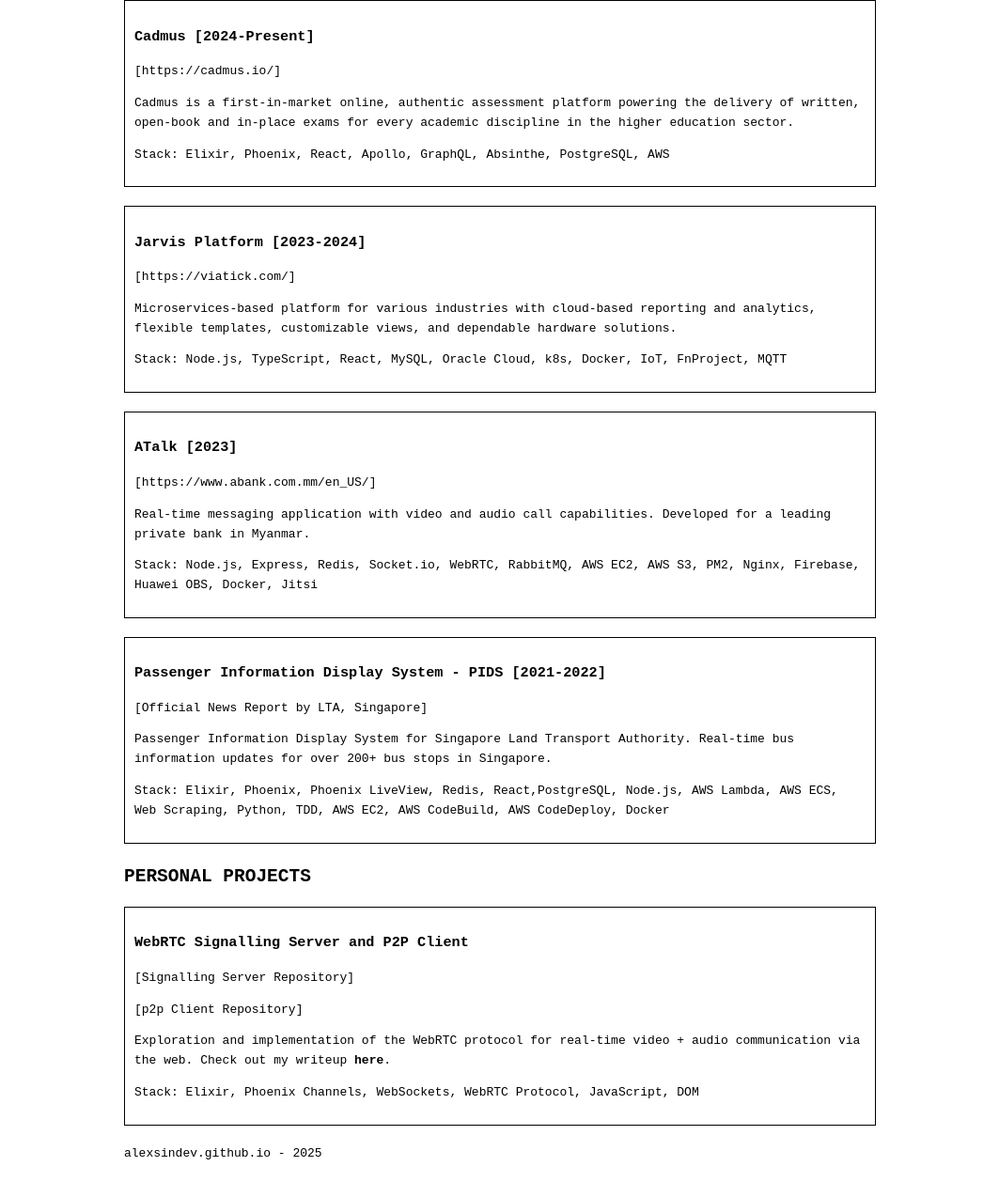
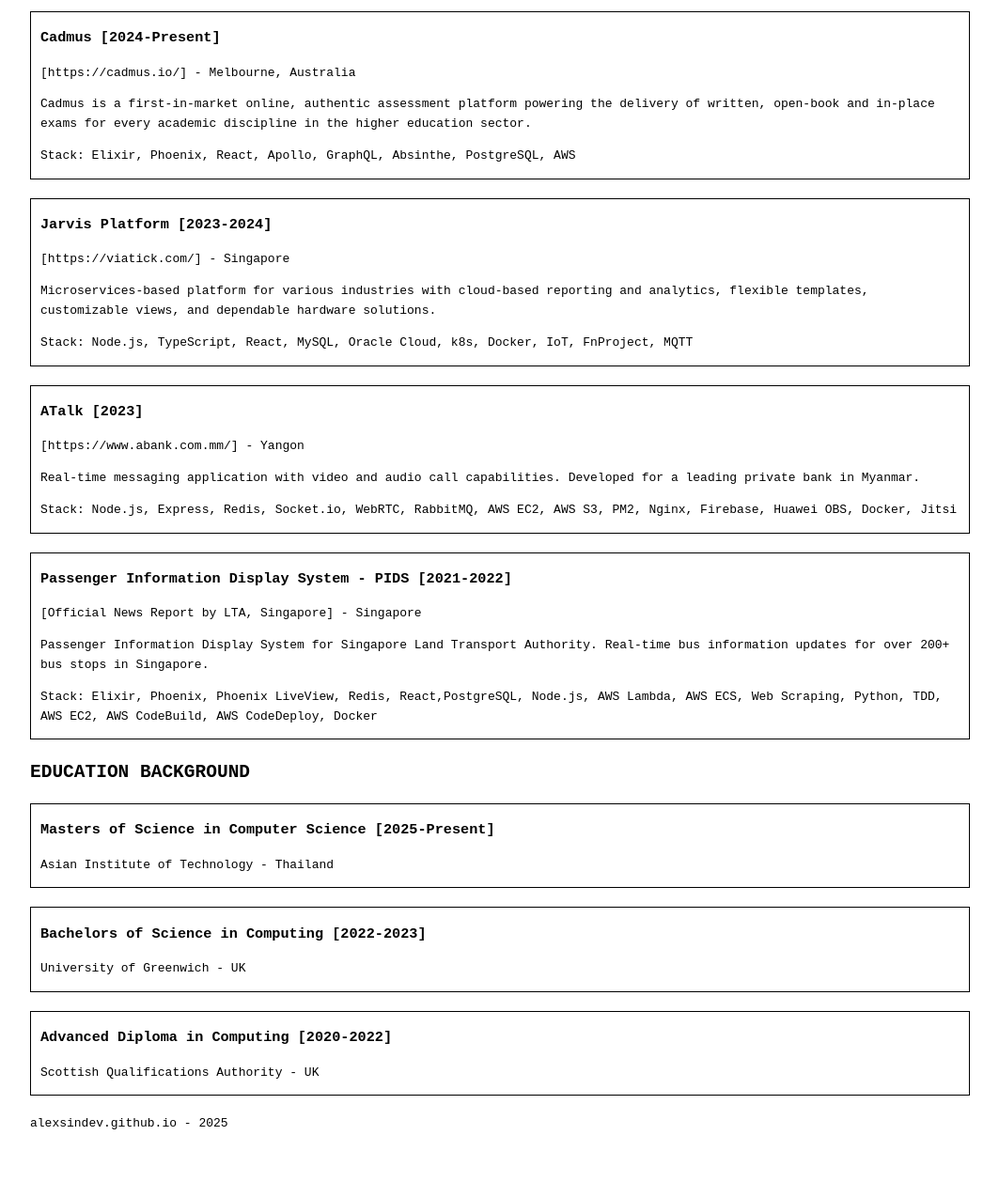
Before and after one commit to alexsindev/alexsindev.github.io, a plain HTML site: page index.html in a window 1280 px wide. Shown: the part 299-1557 px from the top of the page at 94% size, without its empty margins (108-1171 px from the left). After the commit the page ends 1536 px from the top, so only its background shows below. Drawn offline with Linux system fonts and the light colour scheme.

Commit message:
update skills, content, and layout

```diff
--- a/index.html
+++ b/index.html
@@ -4,7 +4,7 @@
 <head>
   <meta charset="UTF-8">
   <meta name="viewport" content="width=device-width, initial-scale=1.0">
-  <title>ALEX SIN | Software Engineer</title>
+  <title>Alex Sin | SWE</title>
   <link rel="stylesheet" href="styles.css">
 </head>
 
@@ -12,9 +12,9 @@
   <div class="profile-header">
     <div class="profile-text">
       <h1>ALEX SIN</h1>
-      <h4>Software Engineer | Web, Backend, IoT, DevOps</h4>
-      <p>building complex systems in a simple manner</p>
-      <p>Contact me at <a href="mailto:[alexsin0012@gmail.com]">[alexsin0012@gmail.com]</a></p>
+      <h3>software engineer @ cadmus.io</h3>
+      <p><strong>λ</strong> functional programming w/ elixir | react</p>
+      <p>Contact me at <b><a href="mailto:[alex.sin@cadmus.io]">[alex.sin@cadmus.io]</a></b></p>
       <p>
         <a target="_blank" href="https://github.com/alexsindev">[github]</a>
         <a target="_blank" href="https://linkedin.com/in/alexsindev">[linkedin]</a>
@@ -26,35 +26,36 @@
 
   <h2>PROFESSIONAL EXPERIENCE</h2>
 
-  <div class="project">
+  <div class="section">
     <h3>Cadmus [2024-Present]</h3>
-    <p><a href="https://cadmus.io/">[https://cadmus.io/]</a></p>
+    <p><a href="https://cadmus.io/">[https://cadmus.io/] - Melbourne, Australia</a></p>
     <p>Cadmus is a first-in-market online, authentic assessment platform powering the delivery of written,
       open-book and in-place exams for every academic discipline in the higher education sector.</p>
     <p>Stack: Elixir, Phoenix, React, Apollo, GraphQL, Absinthe, PostgreSQL, AWS</p>
   </div>
 
-  <div class="project">
+  <div class="section">
     <h3>Jarvis Platform [2023-2024]</h3>
-    <p><a href="https://viatick.com/">[https://viatick.com/]</a></p>
+    <p><a href="https://viatick.com/">[https://viatick.com/] - Singapore</a></p>
     <p>Microservices-based platform for various industries with cloud-based reporting and analytics, flexible templates,
       customizable views, and dependable hardware solutions.</p>
     <p>Stack: Node.js, TypeScript, React, MySQL, Oracle Cloud, k8s, Docker, IoT, FnProject, MQTT</p>
   </div>
 
-  <div class="project">
+  <div class="section">
     <h3>ATalk [2023]</h3>
-    <p><a href="https://www.abank.com.mm/en_US/">[https://www.abank.com.mm/en_US/]</a></p>
+    <p><a href="https://www.abank.com.mm">[https://www.abank.com.mm/] - Yangon</a></p>
     <p>Real-time messaging application with video and audio call capabilities. Developed for a leading private bank in
       Myanmar.</p>
     <p>Stack: Node.js, Express, Redis, Socket.io, WebRTC, RabbitMQ, AWS EC2, AWS S3, PM2, Nginx, Firebase, Huawei OBS,
       Docker, Jitsi</p>
   </div>
 
-  <div class="project">
+  <div class="section">
     <h3>Passenger Information Display System - PIDS [2021-2022]</h3>
-    <p><a href="https://www.lta.gov.sg/content/ltagov/en/newsroom/2021/9/news-releases/New_PIDS_at_more_than_300_bus_stops.html">[Official
-        News Report by LTA, Singapore]</a></p>
+    <p><a
+        href="https://www.lta.gov.sg/content/ltagov/en/newsroom/2021/9/news-releases/New_PIDS_at_more_than_300_bus_stops.html">[Official
+        News Report by LTA, Singapore] - Singapore</a></p>
     <p>Passenger Information Display System for Singapore Land Transport Authority. Real-time bus information updates
       for over 200+ bus stops in Singapore.</p>
     <p>Stack: Elixir, Phoenix, Phoenix LiveView, Redis, React,PostgreSQL, Node.js, AWS Lambda, AWS ECS, Web Scraping,
@@ -62,14 +63,21 @@
   </div>
 
 
-  <h2>PERSONAL PROJECTS</h2>
+  <h2>EDUCATION BACKGROUND</h2>
 
-  <div class="project">
-    <h3>WebRTC Signalling Server and P2P Client</h3>
-    <p><a href="https://github.com/alexsindev/sigsvr">[Signalling Server Repository]</a></p>
-    <p><a href="https://github.com/alexsindev/p2p-client">[p2p Client Repository]</a></p>
-    <p>Exploration and implementation of the WebRTC protocol for real-time video + audio communication via the web. Check out my writeup <a href="https://selective-pomelo-ec6.notion.site/WebRTC-deep-dive-3e8af8673a2d49f8acfd99dd2cee725c"><strong>here</strong></a>.</p>
-    <p>Stack: Elixir, Phoenix Channels, WebSockets, WebRTC Protocol, JavaScript, DOM </p>
+  <div class="section">
+    <h3>Masters of Science in Computer Science [2025-Present]</h3>
+    <p>Asian Institute of Technology - Thailand</p>
+  </div>
+
+  <div class="section">
+    <h3>Bachelors of Science in Computing [2022-2023]</h3>
+    <p>University of Greenwich - UK</p>
+  </div>
+
+  <div class="section">
+    <h3>Advanced Diploma in Computing [2020-2022]</h3>
+    <p>Scottish Qualifications Authority - UK</p>
   </div>
 
 </body>
--- a/styles.css
+++ b/styles.css
@@ -1,11 +1,12 @@
 body {
   font-family: monospace;
+  font-weight: 400;
   line-height: 1.6;
   color: #000;
   background-color: #fff;
-    max-width: 800px;
+  max-width: 1000px;
   margin: 0 auto;
-    padding: 20px;
+  margin-top: 30px;
 }
 
 h1,
@@ -18,8 +19,17 @@ body {
   text-decoration: none;
 }
 
+footer {
+  margin-bottom: 30px;
+}
+
 a:hover {
   text-decoration: underline;
+}
+
+.skills {
+  font-weight: 200;
+  padding-top: 20px;
 }
 
 .profile-header {
@@ -39,14 +49,15 @@ body {
   margin-bottom: 35px;
 }
 
-  .project {
+.section {
   border: 1px solid #000;
-    padding: 10px;
+  padding-right: 10px;
+  padding-left: 10px;
   margin-bottom: 20px;
+  cursor: pointer;
+  transition: transform 0.2s ease;
 }
 
-  .project img {
-    max-width: 100px;
-    float: right;
-    margin-left: 10px;
+.section:hover {
+  transform: scale(1.01);
 }
```
Lines whose indentation alone changed are shown as unchanged.
